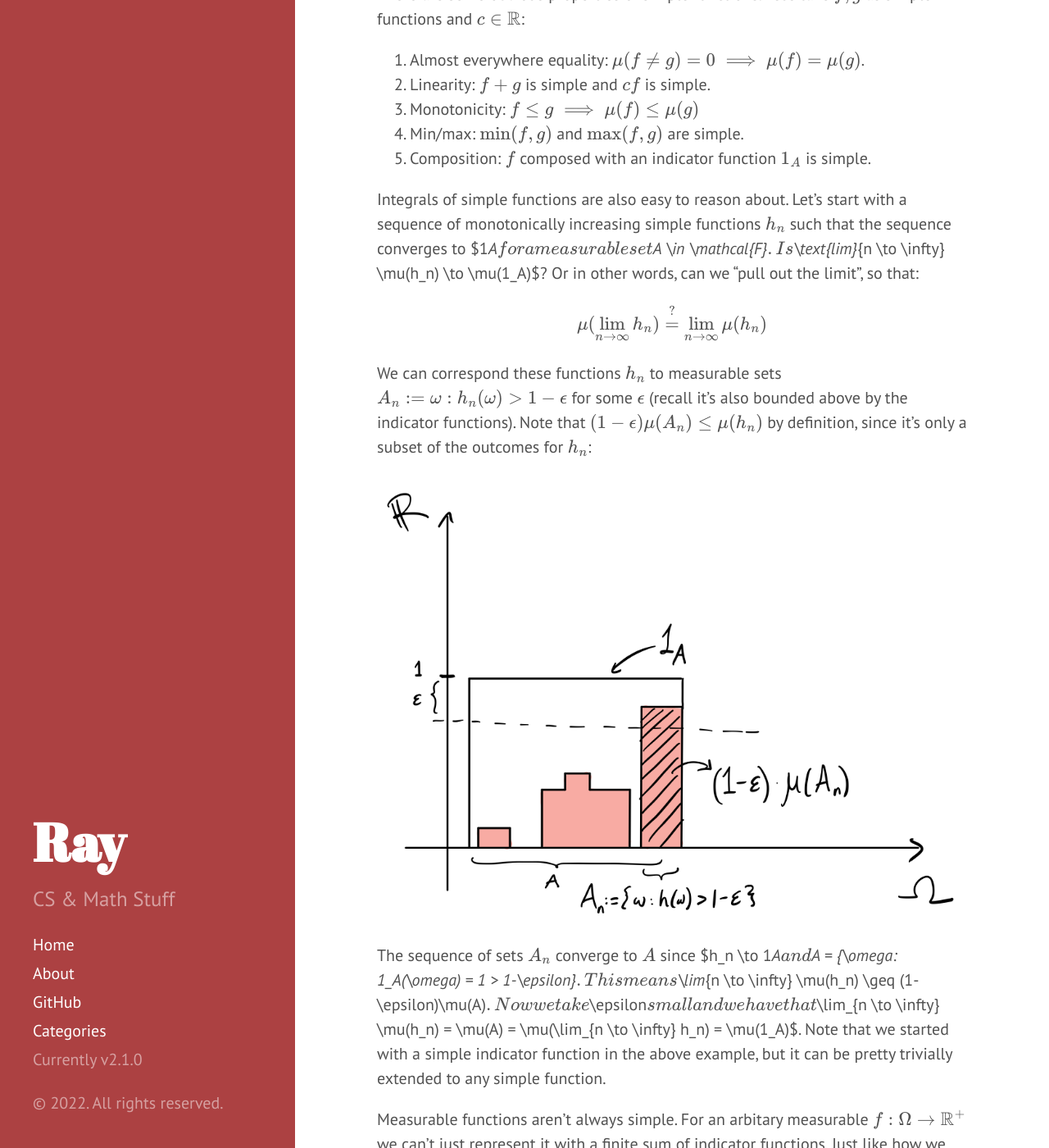
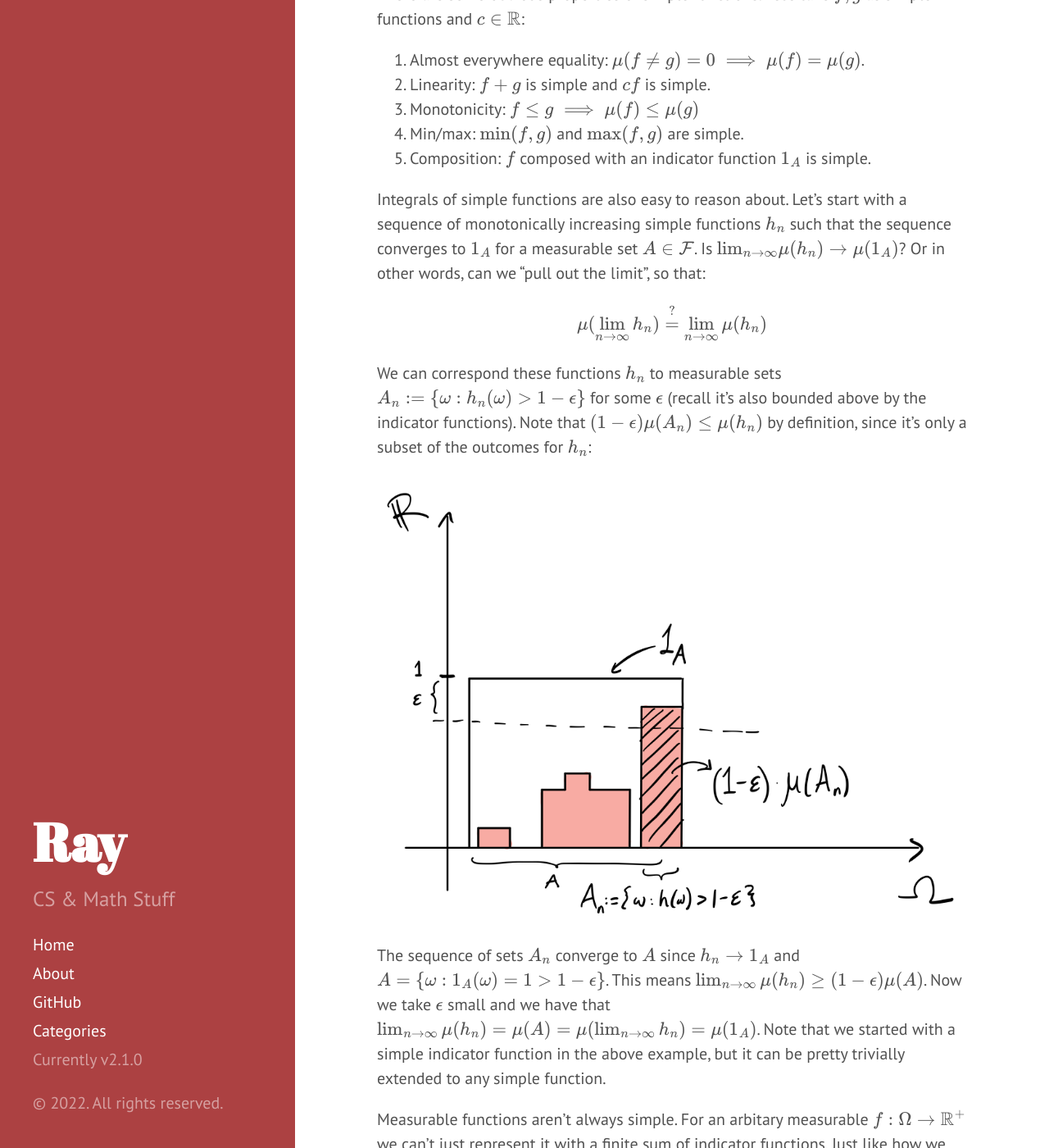
Before and after one commit to OneRaynyDay/oneraynyday.github.io, a Jekyll site: the page built from _posts/2022-09-22-Integration.md, in a window 1280 px wide and 1400 px high, scrolled down 1832 px. Shown: the whole window at 82% size. Built offline with Jekyll 4.4.1, drawn with Linux system fonts in a browser that asks for light colours; formulas are drawn with MathJax 3; comment, search, counter and statistics services are not loaded; some of the changed text lies outside the part shown.

Commit message:
Fix formats

```diff
--- a/_posts/2022-09-22-Integration.md
+++ b/_posts/2022-09-22-Integration.md
@@ -27,7 +27,7 @@ $$
 	\end{cases}
 $$
 
-This map basically partitions the space of $\Omega$ into elements that are in $A$ and those that aren't. This function is obviously measurable, since $A$ is measurable and $A^c$ must be measurable since $\mathcal{F}$ is a $\sigma$-algebra. We can denote $\mu(1_A) := \sum_\Omega 1_A(\omega) = \mu(A)$, in that we summed up all elements measures in $A$ with unit weights.
+This map basically partitions the space of $\Omega$ into elements that are in $A$ and those that aren't. This function is obviously measurable, since $A$ is measurable and $A^c$ must be measurable since $\mathcal{F}$ is a $\sigma$-algebra. We can denote $$\mu(1_A) := \sum_\Omega 1_A(\omega) = \mu(A)$$, in that we summed up all elements measures in $A$ with unit weights.
 
 A function $f$ is called **simple** if it can be constructed by a positive weighted sum of stepwise indicator functions of measurable sets $A_1,...,A_n$ (finite!) in $\mathcal{F}$:
 
@@ -49,17 +49,17 @@ There are some obvious properties of simple functions. Let's take $f, g$ as simp
 4. Min/max: $\text{min}(f, g)$ and $\text{max}(f,g)$ are simple.
 5. Composition: $f$ composed with an indicator function $1_A$ is simple.
 
-Integrals of simple functions are also easy to reason about. Let's start with a sequence of monotonically increasing simple functions $h_n$ such that the sequence converges to $1_A$ for a measurable set $A \in \mathcal{F}$. Is $\text{lim}_{n \to \infty} \mu(h_n) \to \mu(1_A)$? Or in other words, can we "pull out the limit", so that:
+Integrals of simple functions are also easy to reason about. Let's start with a sequence of monotonically increasing simple functions $h_n$ such that the sequence converges to $$1_A$$ for a measurable set $$A \in \mathcal{F}$$. Is $$\text{lim}_{n \to \infty} \mu(h_n) \to \mu(1_A)$$? Or in other words, can we "pull out the limit", so that:
 
 $$
 \mu(\lim_{n \to \infty} h_n) \stackrel{?}{=} \lim_{n \to \infty} \mu(h_n)
 $$
 
-We can correspond these functions $h_n$ to measurable sets $A_n := \{\omega : h_n(\omega) > 1 - \epsilon\}$ for some $\epsilon$ (recall it's also bounded above by the indicator functions). Note that $(1-\epsilon) \mu(A_n) \leq \mu(h_n)$ by definition, since it's only a subset of the outcomes for $h_n$:
+We can correspond these functions $h_n$ to measurable sets $$A_n := \{\omega : h_n(\omega) > 1 - \epsilon\}$$ for some $\epsilon$ (recall it's also bounded above by the indicator functions). Note that $$(1-\epsilon) \mu(A_n) \leq \mu(h_n)$$ by definition, since it's only a subset of the outcomes for $h_n$:
 
 ![simple_fn]({{ site.url }}/assets/lebesgue_simple_fn.png)
 
-The sequence of sets $A_n$ converge to $A$ since $h_n \to 1_A$ and $A = \{\omega: 1_A(\omega) = 1 > 1-\epsilon\}$. This means $\lim_{n \to \infty} \mu(h_n) \geq (1-\epsilon)\mu(A)$. Now we take $\epsilon$ small and we have that $\lim_{n \to \infty} \mu(h_n) = \mu(A) = \mu(\lim_{n \to \infty} h_n) = \mu(1_A)$. Note that we started with a simple indicator function in the above example, but it can be pretty trivially extended to any simple function.
+The sequence of sets $A_n$ converge to $A$ since $$h_n \to 1_A$$ and $$A = \{\omega: 1_A(\omega) = 1 > 1-\epsilon\}$$. This means $$\lim_{n \to \infty} \mu(h_n) \geq (1-\epsilon)\mu(A)$$. Now we take $\epsilon$ small and we have that $$\lim_{n \to \infty} \mu(h_n) = \mu(A) = \mu(\lim_{n \to \infty} h_n) = \mu(1_A)$$. Note that we started with a simple indicator function in the above example, but it can be pretty trivially extended to any simple function.
 
 Measurable functions aren't always simple. For an arbitary measurable $f : \Omega \to \mathbb{R}^+$ we can't just represent it with a finite sum of indicator functions. Just like how we take the limit as the rectangles widths go to zero in the Riemann integral, we can take a limit on a sequence of monotonically increasing simple functions bounded by $f$. The integral of $f$ can thus be expressed as the integral of the least upper bound of these simple functions:
 
@@ -80,7 +80,8 @@ First, let's fix $\epsilon > 0$ and some simple function $0 \leq h \leq f$. The
 $$
 A_n := \{\omega: f_n(\omega) \geq (1-\epsilon) h(\omega)\}
 $$
-is interesting (note that this is slightly different than the simple function case, since we're using $\geq$ here). As $n \to \infty$, $A_n \to \Omega$ since $f_n$ will eventually converge to $f \geq h$. We know that $\mu(f_n) \geq \mu(f_n 1_{A_n})$, since we're restricting our domain to a smaller set $A_n$. We also know that $\mu(f_n 1_{A_n}) \geq \mu((1-\epsilon)h 1_{A_n})$. Now we have a chain of inequalities which we can take the limit of:
+
+is interesting (note that this is slightly different than the simple function case, since we're using $\geq$ here). As $n \to \infty$, $A_n \to \Omega$ since $f_n$ will eventually converge to $f \geq h$. We know that $$\mu(f_n) \geq \mu(f_n 1_{A_n})$$, since we're restricting our domain to a smaller set $A_n$. We also know that $$\mu(f_n 1_{A_n}) \geq \mu((1-\epsilon)h 1_{A_n})$$. Now we have a chain of inequalities which we can take the limit of:
 
 $$
 \begin{align}
@@ -88,6 +89,7 @@ $$
 \implies \lim_{n \to \infty} \mu(f_n) \geq \lim_{n \to \infty}  \mu(f_n 1_{A_n}) \geq \lim_{n \to \infty}  \mu((1-\epsilon)h1_{A_n})
 \end{align}
 $$
+
 Note that since $h1_{A_n}$ and $h1_A$ are simple, from previous results on simple functions we have:
 
 $$
@@ -128,7 +130,7 @@ $$
 \end{align}
 $$
 
-Here, we just have to look at $g_k := \inf_{n \geq k} f_n$ which is an increasing sequence of functions on $k$, converging to some function $g_k \uparrow g$. We know that:
+Here, we just have to look at $$g_k := \inf_{n \geq k} f_n$$ which is an increasing sequence of functions on $k$, converging to some function $g_k \uparrow g$. We know that:
 
 $$
 \begin{align}
@@ -156,7 +158,7 @@ $$
 |f_n(x)| \leq g(x) \forall f_n, x
 $$
 
-If this holds, then $f \in \mathcal{L}^1(\Omega, \mathcal{F}, \mu)$, and $\mu(f_n) \uparrow \mu(f)$(we can pull out the limit) . We know by triangle inequality  $|f_n - f| < 2g \implies h_n := 2g - |f_n - f|$, i.e. $(h_n)$ is a sequence of positive measurable functions. We can prove that $\mu(|f_n - f|)$ vanishes:
+If this holds, then $$f \in \mathcal{L}^1(\Omega, \mathcal{F}, \mu)$$, and $$\mu(f_n) \uparrow \mu(f)$$ (we can pull out the limit) . We know by triangle inequality  $$|f_n - f| < 2g \implies h_n := 2g - |f_n - f|$$, i.e. $(h_n)$ is a sequence of positive measurable functions. We can prove that $\mu(|f_n - f|)$ vanishes:
 
 $$
 \begin{align}
@@ -169,9 +171,9 @@ $$
 where the starred inequality is due to Fatou's lemmas.
 
 ### Counterexamples to Dominated Convergence Theorem
-Say we don't have a dominating function $g$ for a sequence of functions $(f_n)$. Then it's hard to say whether we can pull out the limit. Suppose we have the function $f_n(x) = \frac{1}{x} * 1_{[\frac{1}{n}, 1)}$.  $\mu(f_n) < \infty \forall n$, but the limit is the integral of $\log(1) - \log(0) = \infty$. Here we couldn't bound $f_n$ by any dominating function in $\mathcal{L}^1(\Omega, \mathcal{F}, \mu)$.
+Say we don't have a dominating function $g$ for a sequence of functions $(f_n)$. Then it's hard to say whether we can pull out the limit. Suppose we have the function $$f_n(x) = \frac{1}{x} * 1_{[\frac{1}{n}, 1)}$$.  $$\mu(f_n) < \infty \forall n$$, but the limit is the integral of $$\log(1) - \log(0) = \infty$$. Here we couldn't bound $f_n$ by any dominating function in $$\mathcal{L}^1(\Omega, \mathcal{F}, \mu)$$.
 
-Another canonical example is the function $f_n(x) = n * 1_{(0, \frac{1}{n}]}$. This function converges to the zero function so $\mu(\lim f_n) = 0$, but $\mu(f_n) = 1 \forall n \implies \lim \mu(f_n) = 1$. This is another case of us unable to bound $f_n(x)$ by any dominating function.
+Another canonical example is the function $$f_n(x) = n * 1_{(0, \frac{1}{n}]}$$. This function converges to the zero function so $$\mu(\lim f_n) = 0$$, but $$\mu(f_n) = 1 \forall n \implies \lim \mu(f_n) = 1$$. This is another case of us unable to bound $f_n(x)$ by any dominating function.
 
 
 <script src="https://utteranc.es/client.js" repo="OneRaynyDay/oneraynyday.github.io" issue-term="pathname" theme="github-light" crossorigin="anonymous" async> </script>
```
